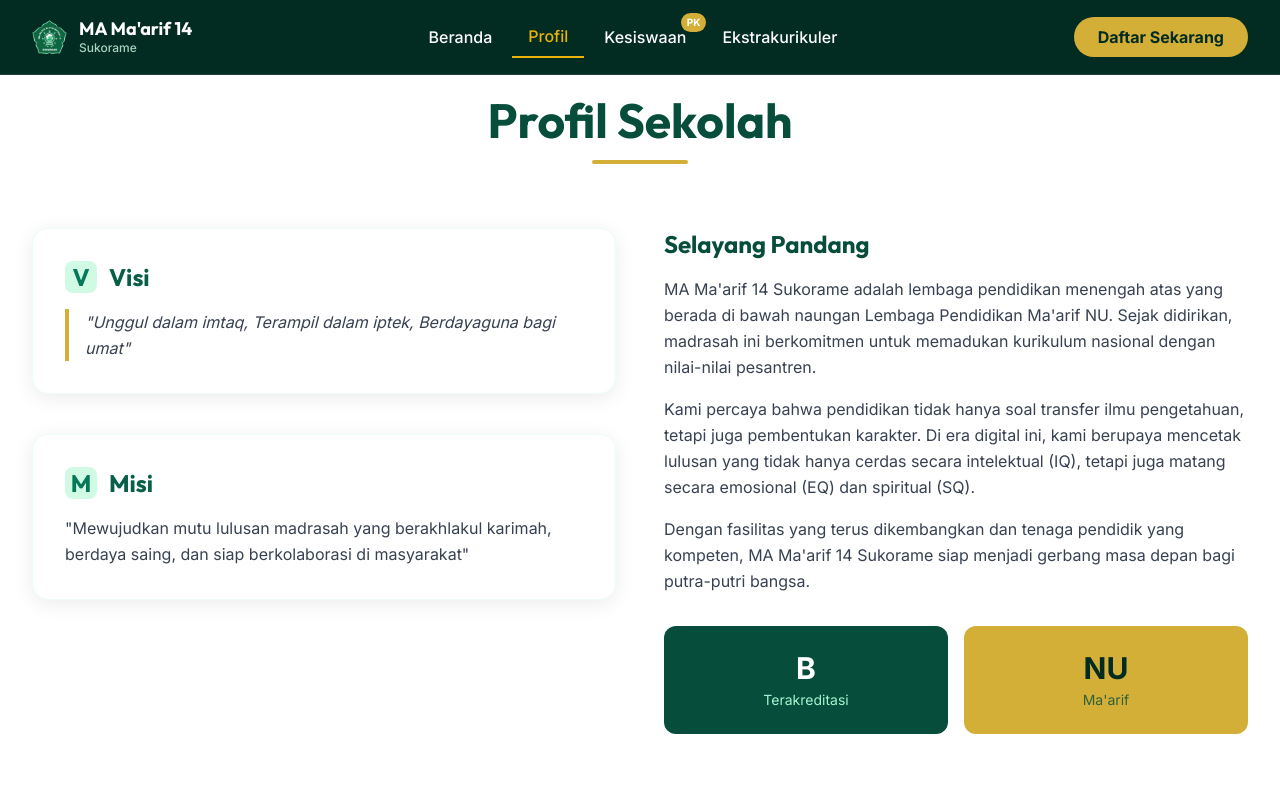
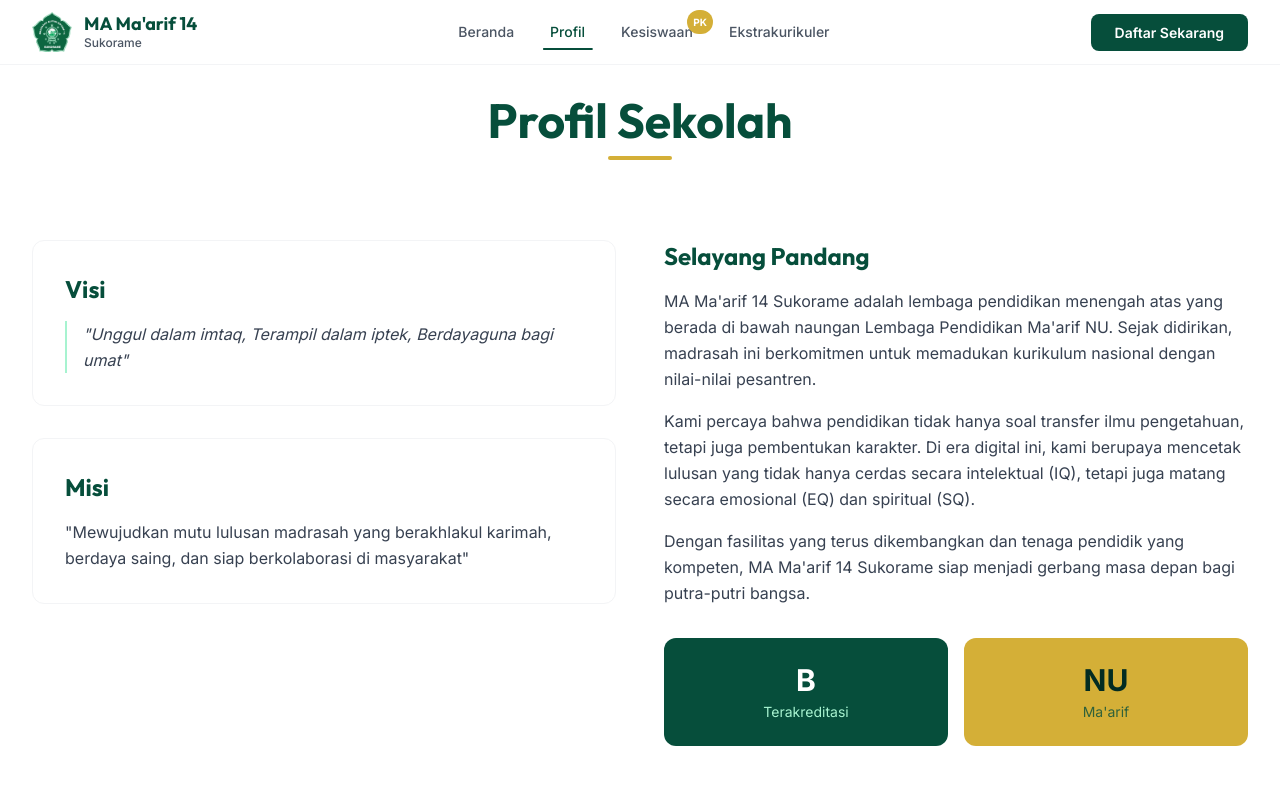
Before and after one commit to MAS-14/ma-maarif-14-web, a Next.js app: page /profil in a window 1280 px wide. Shown: the top 800 px of the page. Built offline with nearby package versions, Linux system fonts and the light colour scheme; a web font is replaced by a local one.

Commit message:
feat: redesign UI to minimalist style - part 1 (globals, navbar, footer, home, profil)

```diff
--- a/src/app/globals.css
+++ b/src/app/globals.css
@@ -1,3 +1,59 @@
 @tailwind base;
 @tailwind components;
 @tailwind utilities;
+
+@layer base {
+    :root {
+        /* Spacing System - Minimalist */
+        --spacing-xs: 0.5rem;
+        --spacing-sm: 1rem;
+        --spacing-md: 1.5rem;
+        --spacing-lg: 2rem;
+        --spacing-xl: 3rem;
+        --spacing-2xl: 4rem;
+        --spacing-3xl: 6rem;
+
+        /* Typography Scale */
+        --text-xs: 0.75rem;
+        --text-sm: 0.875rem;
+        --text-base: 1rem;
+        --text-lg: 1.125rem;
+        --text-xl: 1.25rem;
+        --text-2xl: 1.5rem;
+        --text-3xl: 1.875rem;
+        --text-4xl: 2.25rem;
+        --text-5xl: 3rem;
+    }
+
+    * {
+        @apply border-gray-200;
+    }
+
+    html {
+        scroll-behavior: smooth;
+    }
+
+    body {
+        @apply text-gray-700 antialiased;
+    }
+
+    h1,
+    h2,
+    h3,
+    h4,
+    h5,
+    h6 {
+        @apply text-emerald-900 font-display;
+    }
+}
+
+@layer utilities {
+    .scrollbar-hide {
+        -ms-overflow-style: none;
+        scrollbar-width: none;
+    }
+
+    .scrollbar-hide::-webkit-scrollbar {
+        display: none;
+    }
+}
--- a/src/app/profil/page.tsx
+++ b/src/app/profil/page.tsx
@@ -5,30 +5,28 @@
     return (
         <div className="pt-24 pb-20 px-4 sm:px-6 lg:px-8 max-w-7xl mx-auto">
             {/* Header */}
-            <div className="text-center mb-16">
-                <h1 className="font-display font-bold text-4xl sm:text-5xl text-emerald-900 mb-4">
+            <div className="text-center mb-20">
+                <h1 className="font-display font-bold text-4xl sm:text-5xl text-emerald-900 mb-3">
                     Profil Sekolah
                 </h1>
-                <div className="w-24 h-1 bg-gold mx-auto rounded-full"></div>
+                <div className="w-16 h-1 bg-gold mx-auto rounded-full"></div>
             </div>
 
             {/* Content Grid */}
             <div className="grid grid-cols-1 lg:grid-cols-2 gap-12 items-start">
                 {/* Visi & Misi */}
-                <div className="space-y-10">
-                    <div className="bg-white p-8 rounded-2xl shadow-card border border-emerald-50">
-                        <h2 className="font-display font-bold text-2xl text-emerald-800 mb-4 flex items-center">
-                            <span className="w-8 h-8 rounded-lg bg-emerald-100 flex items-center justify-center mr-3 text-emerald-700">V</span>
+                <div className="space-y-8">
+                    <div className="bg-white p-8 rounded-xl border border-gray-100">
+                        <h2 className="font-display font-bold text-2xl text-emerald-900 mb-4">
                             Visi
                         </h2>
-                        <p className="text-gray-700 leading-relaxed italic border-l-4 border-gold pl-4">
+                        <p className="text-gray-700 leading-relaxed italic pl-4 border-l-2 border-emerald-200">
                             "Unggul dalam imtaq, Terampil dalam iptek, Berdayaguna bagi umat"
                         </p>
                     </div>
 
-                    <div className="bg-white p-8 rounded-2xl shadow-card border border-emerald-50">
-                        <h2 className="font-display font-bold text-2xl text-emerald-800 mb-4 flex items-center">
-                            <span className="w-8 h-8 rounded-lg bg-emerald-100 flex items-center justify-center mr-3 text-emerald-700">M</span>
+                    <div className="bg-white p-8 rounded-xl border border-gray-100">
+                        <h2 className="font-display font-bold text-2xl text-emerald-900 mb-4">
                             Misi
                         </h2>
                         <p className="text-gray-700 leading-relaxed">
--- a/src/components/Navbar.tsx
+++ b/src/components/Navbar.tsx
@@ -3,7 +3,7 @@
 import { useState, useEffect } from "react";
 import Link from "next/link";
 import { usePathname } from "next/navigation";
-import { Menu, X, GraduationCap } from "lucide-react";
+import { Menu, X } from "lucide-react";
 import Image from "next/image";
 
 const navLinks = [
@@ -29,28 +29,28 @@
     return (
         <header
             className={`fixed top-0 left-0 right-0 w-full z-[100] transition-all duration-300 ${scrolled
-                ? "bg-emerald-950/95 backdrop-blur-md shadow-lg py-3 border-b border-white/10"
-                : "bg-emerald-950 py-4 border-b border-white/10"
+                    ? "bg-white/95 backdrop-blur-sm shadow-sm border-b border-gray-100"
+                    : "bg-white border-b border-gray-100"
                 }`}
         >
             <div className="max-w-7xl mx-auto px-4 sm:px-6 lg:px-8">
-                <div className="flex items-center justify-between">
+                <div className="flex items-center justify-between h-16">
                     {/* Logo */}
                     <Link href="/" className="flex items-center gap-3 group">
-                        <div className="flex items-center justify-center group-hover:scale-105 transition-transform">
+                        <div className="flex items-center justify-center">
                             <Image
                                 src="/logo-sekolah.png"
                                 alt="MA Ma'arif 14 Logo"
-                                width={35}
-                                height={35}
+                                width={40}
+                                height={40}
                                 className="object-contain"
                             />
                         </div>
                         <div className="hidden sm:block">
-                            <h1 className="font-display font-bold text-white text-lg leading-tight">
+                            <h1 className="font-display font-bold text-emerald-900 text-lg leading-tight">
                                 MA Ma'arif 14
                             </h1>
-                            <p className="text-xs text-emerald-100/80 font-medium">Sukorame</p>
+                            <p className="text-xs text-gray-600 font-medium">Sukorame</p>
                         </div>
                     </Link>
 
@@ -60,20 +60,20 @@
                             <Link
                                 key={link.name}
                                 href={link.href}
-                                className={`relative px-4 py-2 font-medium transition-colors group ${pathname === link.href
-                                    ? "text-yellow-500 border-b-2 border-yellow-500"
-                                    : "text-white hover:text-emerald-200"
+                                className={`relative px-4 py-2 font-medium text-sm transition-colors ${pathname === link.href
+                                        ? "text-emerald-900"
+                                        : "text-gray-600 hover:text-emerald-700"
                                     }`}
                             >
                                 <span>{link.name}</span>
                                 {link.badge && (
-                                    <span className="absolute -top-1 -right-1 px-1.5 py-0.5 text-[10px] font-bold bg-gold text-white rounded-full shadow-sm">
+                                    <span className="absolute -top-1 -right-1 px-1.5 py-0.5 text-[10px] font-bold bg-gold text-white rounded-full">
                                         PK
                                     </span>
                                 )}
-                                {/* Underline Decoration - Only show hover effect if not active */}
-                                {pathname !== link.href && (
-                                    <span className="absolute bottom-0 left-1/2 -translate-x-1/2 w-0 h-0.5 bg-gold group-hover:w-3/4 transition-all duration-300" />
+                                {/* Active Indicator */}
+                                {pathname === link.href && (
+                                    <span className="absolute bottom-0 left-1/2 -translate-x-1/2 w-3/4 h-0.5 bg-emerald-900 rounded-full" />
                                 )}
                             </Link>
                         ))}
@@ -83,7 +83,7 @@
                     <div className="hidden md:block">
                         <Link
                             href="/pendaftaran"
-                            className="px-6 py-2.5 bg-gold hover:bg-gold-light text-emerald-950 font-bold rounded-full hover:shadow-[0_0_20px_rgba(212,175,55,0.4)] hover:scale-105 transition-all duration-300"
+                            className="px-6 py-2.5 bg-emerald-900 text-white font-semibold text-sm rounded-lg hover:bg-emerald-800 transition-colors"
                         >
                             Daftar Sekarang
                         </Link>
@@ -92,13 +92,13 @@
                     {/* Mobile Menu Button */}
                     <button
                         onClick={() => setIsOpen(!isOpen)}
-                        className="md:hidden p-2 rounded-lg hover:bg-white/10 transition-colors"
+                        className="md:hidden p-2 rounded-lg hover:bg-gray-100 transition-colors"
                         aria-label="Toggle menu"
                     >
                         {isOpen ? (
-                            <X className="w-6 h-6 text-white" />
+                            <X className="w-6 h-6 text-gray-700" />
                         ) : (
-                            <Menu className="w-6 h-6 text-white" />
+                            <Menu className="w-6 h-6 text-gray-700" />
                         )}
                     </button>
                 </div>
@@ -106,7 +106,7 @@
 
             {/* Mobile Navigation */}
             <div
-                className={`md:hidden absolute top-full left-0 right-0 bg-emerald-950 border-b border-white/10 shadow-lg transition-all duration-300 overflow-hidden ${isOpen ? "max-h-96 opacity-100" : "max-h-0 opacity-0"
+                className={`md:hidden absolute top-full left-0 right-0 bg-white border-b border-gray-100 shadow-lg transition-all duration-300 overflow-hidden ${isOpen ? "max-h-96 opacity-100" : "max-h-0 opacity-0"
                     }`}
             >
                 <nav className="flex flex-col p-4 space-y-1">
@@ -115,21 +115,24 @@
                             key={link.name}
                             href={link.href}
                             onClick={() => setIsOpen(false)}
-                            className="flex items-center justify-between px-4 py-3 text-white font-medium hover:bg-white/10 rounded-lg transition-colors"
+                            className={`flex items-center justify-between px-4 py-3 font-medium rounded-lg transition-colors ${pathname === link.href
+                                    ? "bg-emerald-50 text-emerald-900"
+                                    : "text-gray-700 hover:bg-gray-50"
+                                }`}
                         >
                             <span>{link.name}</span>
                             {link.badge && (
-                                <span className="px-2 py-1 text-xs font-bold bg-gold text-emerald-950 rounded-full">
+                                <span className="px-2 py-1 text-xs font-bold bg-gold text-white rounded-full">
                                     {link.badge}
                                 </span>
                             )}
                         </Link>
                     ))}
-                    <div className="pt-3 border-t border-white/10">
+                    <div className="pt-3 border-t border-gray-100">
                         <Link
                             href="/pendaftaran"
                             onClick={() => setIsOpen(false)}
-                            className="block text-center px-6 py-3 bg-gold text-emerald-950 font-bold rounded-xl hover:bg-gold-light"
+                            className="block text-center px-6 py-3 bg-emerald-900 text-white font-semibold rounded-lg hover:bg-emerald-800 transition-colors"
                         >
                             Daftar Sekarang
                         </Link>
--- a/tailwind.config.ts
+++ b/tailwind.config.ts
@@ -24,12 +24,18 @@
                     900: "#064E3B",
                     950: "#022C22",
                 },
-                // Supporting Colors
-                cream: {
-                    DEFAULT: "#FFFDF7",
-                    50: "#FFFEF9",
-                    100: "#FFFDF7",
-                    200: "#FFF9E6",
+                // Neutral Grays - Minimalist
+                gray: {
+                    50: "#F9FAFB",
+                    100: "#F3F4F6",
+                    200: "#E5E7EB",
+                    300: "#D1D5DB",
+                    400: "#9CA3AF",
+                    500: "#6B7280",
+                    600: "#4B5563",
+                    700: "#374151",
+                    800: "#1F2937",
+                    900: "#111827",
                 },
                 gold: {
                     DEFAULT: "#D4AF37",
@@ -42,13 +48,13 @@
                 display: ["var(--font-outfit)", "Outfit", "sans-serif"],
                 serif: ["var(--font-playfair)", "Playfair Display", "Georgia", "serif"],
             },
-            backgroundImage: {
-                "gradient-radial": "radial-gradient(var(--tw-gradient-stops))",
-                "gradient-emerald": "linear-gradient(135deg, #064E3B 0%, #047857 50%, #10B981 100%)",
-            },
             boxShadow: {
-                "emerald-glow": "0 0 40px rgba(6, 78, 59, 0.3)",
-                "card": "0 4px 20px rgba(0, 0, 0, 0.08)",
+                "sm": "0 1px 2px 0 rgba(0, 0, 0, 0.05)",
+                "DEFAULT": "0 1px 3px 0 rgba(0, 0, 0, 0.1), 0 1px 2px 0 rgba(0, 0, 0, 0.06)",
+                "md": "0 4px 6px -1px rgba(0, 0, 0, 0.1), 0 2px 4px -1px rgba(0, 0, 0, 0.06)",
+                "lg": "0 10px 15px -3px rgba(0, 0, 0, 0.1), 0 4px 6px -2px rgba(0, 0, 0, 0.05)",
+                "card": "0 2px 8px rgba(0, 0, 0, 0.06)",
+                "hover": "0 4px 12px rgba(0, 0, 0, 0.08)",
             },
             animation: {
                 "fade-in": "fadeIn 0.6s ease-out",
```
Also changed, not shown: src/app/page.tsx (+20 -20 lines), src/components/Footer.tsx (+6 -12 lines).
